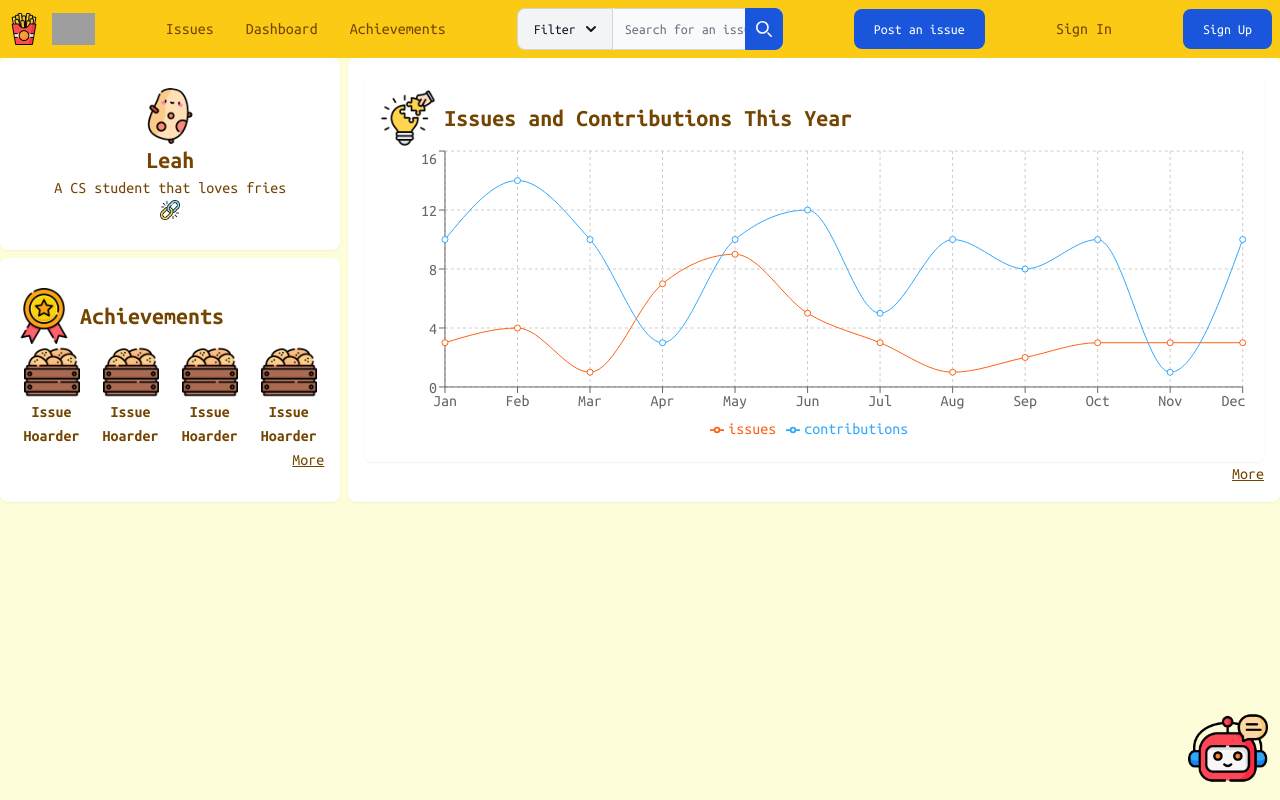
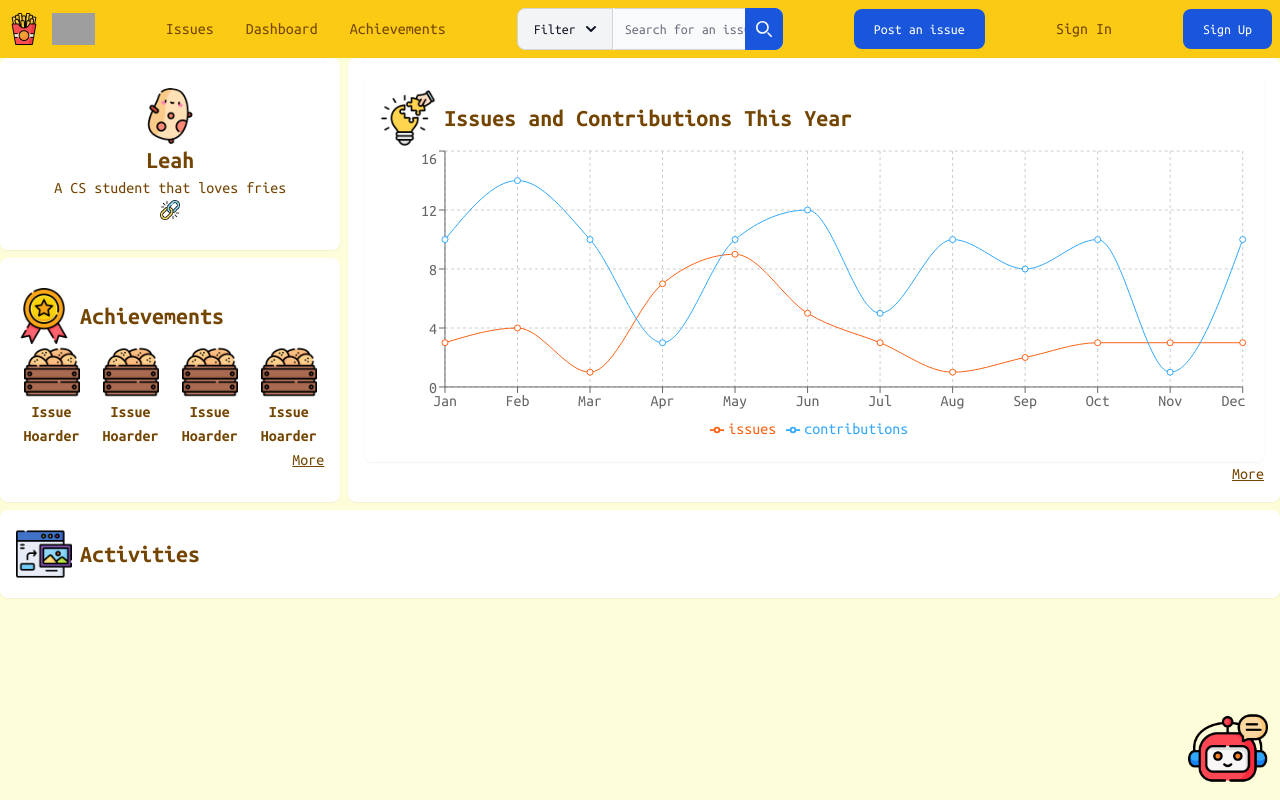
Before and after one commit to XinyuZ0416/GitFries-v2, a Next.js app: page /profile in a window 1280 px wide. Shown: the top 800 px of the page. Built offline with nearby package versions, Linux system fonts and the light colour scheme; grey boxes are pictures that could not be loaded.

Commit message:
added activities

```diff
--- a/src/app/credits/page.tsx
+++ b/src/app/credits/page.tsx
@@ -12,6 +12,7 @@ export default function CreditsPage() {
       <a href="https://www.flaticon.com/free-icons/potatoes" title="potatoes icons">Potatoes icons created by Freepik - Flaticon</a>
       <a href="https://www.flaticon.com/free-icons/medal" title="medal icons">Medal icons created by Freepik - Flaticon</a>
       <a href="https://www.flaticon.com/free-icons/solution" title="solution icons">Solution icons created by Canticons - Flaticon</a>
+      <a href="https://www.flaticon.com/free-icons/post" title="post icons">Post icons created by Freepik - Flaticon</a>
     </div>
     </>
   )
--- a/src/app/profile/page.tsx
+++ b/src/app/profile/page.tsx
@@ -1,4 +1,5 @@
 import ProfileAchievementsCard from '@/components/profile-achievements-card'
+import ProfileActivitiesCard from '@/components/profile-activities-card'
 import ProfileDashboardCard from '@/components/profile-dashboard-card'
 import ProfilePicCard from '@/components/profile-pic-card'
 import React from 'react'
@@ -6,7 +7,7 @@ import React from 'react'
 export default function ProfilePage() {
   return (
     <>
-    <div className='flex flex-col'>
+    <div className='flex flex-col gap-2'>
       <div className='flex flex-row gap-2 w-full'>
         <div className='flex flex-col gap-2 w-fit justify-between'>
           <ProfilePicCard />
@@ -14,6 +15,7 @@ export default function ProfilePage() {
         </div>
         <ProfileDashboardCard />
       </div>
+      <ProfileActivitiesCard />
     </div>
     </>
   )
--- /dev/null
+++ b/src/components/activities-comment-card.tsx
@@ -0,0 +1,7 @@
+import React from 'react'
+
+export default function ActivitiesCommentCard() {
+  return (
+    <div>activities-comment-card</div>
+  )
+}
--- /dev/null
+++ b/src/components/profile-activities-card.tsx
@@ -0,0 +1,14 @@
+import React from 'react'
+
+export default function ProfileActivitiesCard() {
+  return (
+    <>
+    <div className='flex flex-col rounded-lg shadow-sm p-4 bg-white'>
+      <div className='flex flex-row gap-2 items-center mr-auto'>
+        <img className='size-14' src='/activity.png' alt='activities' />
+        <h2 className='text-2xl font-bold'>Activities</h2>
+      </div>
+    </div>
+    </>
+  )
+}
```
Also changed, not shown: public/activity.png (added).
